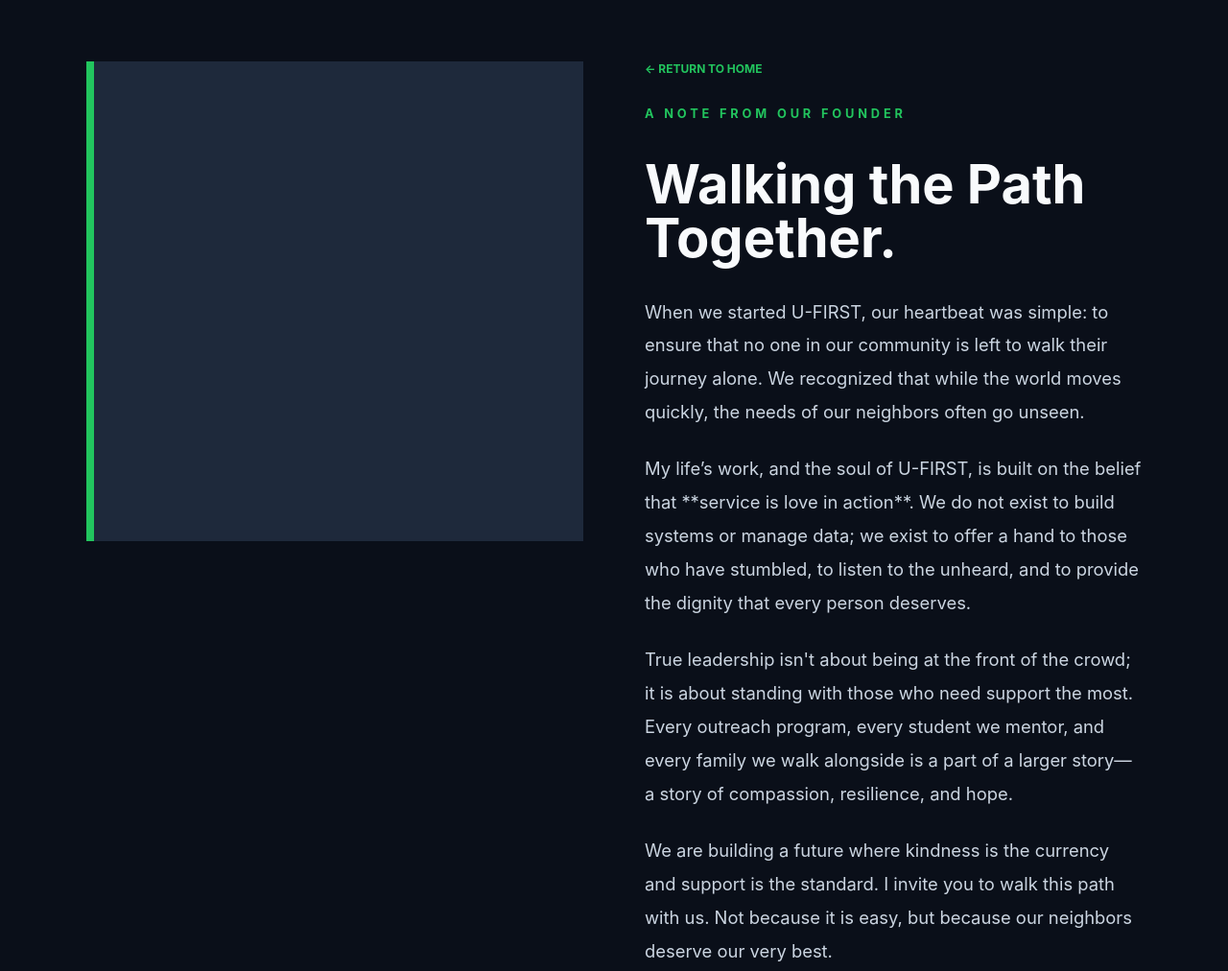
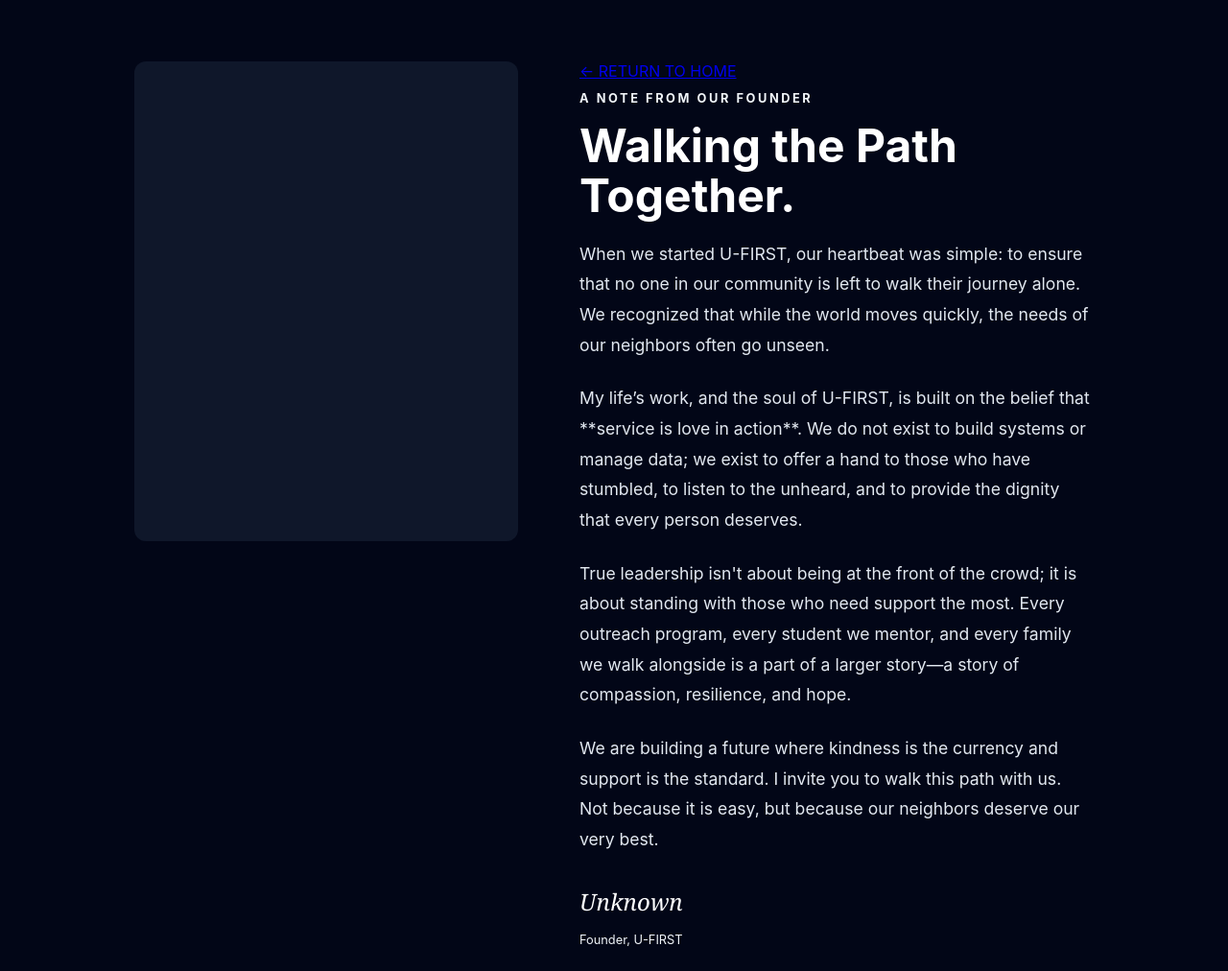
Before and after one commit to Emmanuel-Onyeike/UFIRST, a website: page pages/ceo.html in a window 1280 px wide. Shown: the top 1012 px of the page at 96% size. Drawn offline with Linux system fonts and the light colour scheme.

Commit message:
Update ceo.css

```diff
--- a/styles/ceo.css
+++ b/styles/ceo.css
@@ -1,19 +1,31 @@
-/* ceo.css */
-:root {
-    --bg-dark: #0a0f19;
-    --accent-green: #22c55e;
+/* ceo.css - Warm, Humanitarian Aesthetic */
+body { background-color: #020617; color: #f1f5f9; font-family: 'Inter', sans-serif; }
+
+.page-container {
+    display: grid;
+    grid-template-columns: 400px 1fr;
+    gap: 4rem;
+    max-width: 1000px;
+    margin: 4rem auto;
+    padding: 0 2rem;
+    align-items: start;
 }
 
-body { background-color: var(--bg-dark); color: #f8fafc; font-family: 'Inter', sans-serif; margin: 0; }
+.ceo-portrait {
+    background: #0f172a; /* Softer dark blue instead of harsh black */
+    border-radius: 12px; /* Rounded corners feel more human/organic */
+    min-height: 500px;
+}
 
-.page-container { max-width: 1100px; margin: 4rem auto; padding: 0 2rem; display: grid; grid-template-columns: 1fr 1fr; gap: 4rem; align-items: start; }
+h1 { font-size: 3rem; line-height: 1.1; margin: 1rem 0; color: #ffffff; }
+h2 { color: var(--accent-green); font-size: 0.8rem; letter-spacing: 0.2em; text-transform: uppercase; }
+p { color: #e2e8f0; font-size: 1.1rem; line-height: 1.8; margin-bottom: 1.5rem; }
 
-.ceo-portrait { background: #1e293b; height: 500px; border-left: 8px solid var(--accent-green); position: sticky; top: 4rem; }
+.signature { font-family: 'Georgia', serif; font-size: 1.5rem; color: #ffffff; margin-top: 2rem; font-style: italic; }
 
-.ceo-content h1 { font-size: 3.5rem; line-height: 1; margin-bottom: 2rem; }
-.ceo-content h2 { color: var(--accent-green); text-transform: uppercase; letter-spacing: 0.3em; font-size: 0.8rem; margin-bottom: 1rem; }
-.ceo-content p { font-size: 1.15rem; line-height: 1.9; color: #cbd5e1; margin-bottom: 1.5rem; }
-
-.signature { font-family: 'Brush Script MT', cursive; font-size: 2rem; margin-top: 3rem; color: var(--accent-green); }
-
-.back-link { color: var(--accent-green); text-decoration: none; font-weight: 700; text-transform: uppercase; font-size: 0.75rem; display: block; margin-bottom: 2rem; }
+/* Mobile Responsive */
+@media (max-width: 900px) {
+    .page-container { grid-template-columns: 1fr; gap: 2rem; margin: 2rem auto; }
+    .ceo-portrait { min-height: 300px; width: 100%; }
+    h1 { font-size: 2.2rem; }
+}
```
